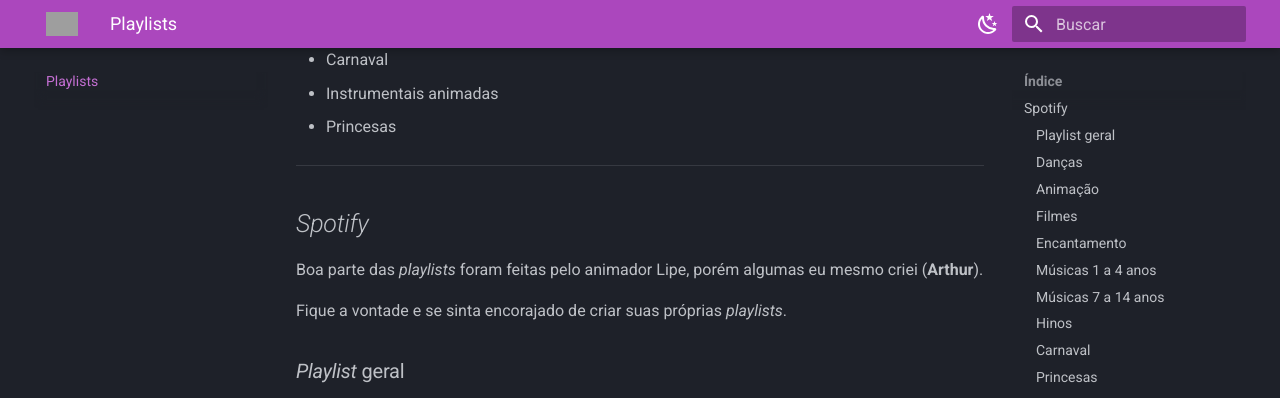
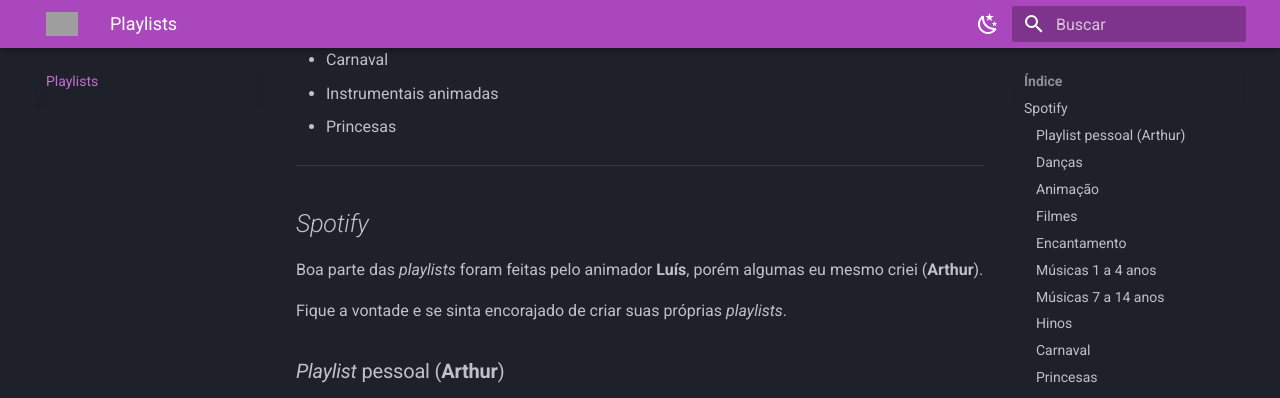
Before and after one commit to Tutzs/Sol-Lua, an MkDocs documentation site: the page built from docs/play.md, in a window 1280 px wide and 900 px high, scrolled down 523 px, cut to the strip 0-398 px from the top of the window. Built offline with MkDocs 1.6.1 and Material for MkDocs 9.7.7, drawn with Linux system fonts in a browser that asks for light colours; some web fonts are replaced; grey boxes are pictures that could not be loaded.

Commit message:
fix: bug imagem

```diff
--- a/docs/play.md
+++ b/docs/play.md
@@ -21,11 +21,11 @@ Algumas das *playlists* são mais específicas e auxiliares como :
 
 ## *Spotify*
 
-Boa parte das *playlists* foram feitas pelo animador Lipe, porém algumas eu mesmo criei (**Arthur**).
+Boa parte das *playlists* foram feitas pelo animador **Luís**, porém algumas eu mesmo criei (**Arthur**).
 
 Fique a vontade e se sinta encorajado de criar suas próprias *playlists*.
 
-### *Playlist* geral
+### *Playlist* pessoal (**Arthur**)
 
 <iframe style="border-radius:12px" src="https://open.spotify.com/embed/playlist/4ZQwBkGY4rTWOGowmrzALm?utm_source=generator&theme=0" width="100%" height="352" frameBorder="0" allowfullscreen="" allow="autoplay; clipboard-write; encrypted-media; fullscreen; picture-in-picture" loading="lazy"></iframe>
 
```
